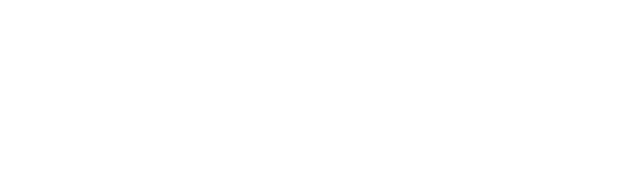
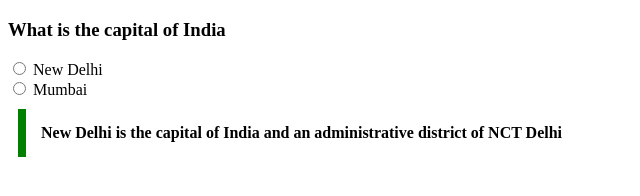
Before and after one commit to acciojob/trivia-sanjeetsk, a website: page main.html in a window 1280 px wide. Shown: the whole page, without its empty margins (0-640 px from the left). Drawn offline with Linux system fonts and the light colour scheme.

Commit message:
first commit

```diff
--- a/main.html
+++ b/main.html
@@ -8,6 +8,18 @@
 
 <body>
 	<!-- the entire body must be written by student -->
+	<h3>What is the capital of India</h3>
+	<div>
+		<input type="radio" name="capital" value="new delhi">
+		New Delhi
+	</div>
+	<div>
+		<input type="radio" name="capital" value="mumbai">
+		Mumbai
+	</div>
+	<blockquote cite="https://en.wikipedia.org/wiki/New_Delhi">
+		New Delhi is the capital of India and an administrative district of NCT Delhi
+	</blockquote>
     <script type="text/javascript" src="./script.js">
 </script>
 
--- a/styles.css
+++ b/styles.css
@@ -1,2 +1,10 @@
 
 /* Your CSS Code here. */
+blockquote{
+    max-width: 600px;
+    margin: 10px;
+    padding: 15px;
+    border-left: 8px solid green;
+    background-color: #f8fffe"";
+    font-weight: bold;
+}
```
